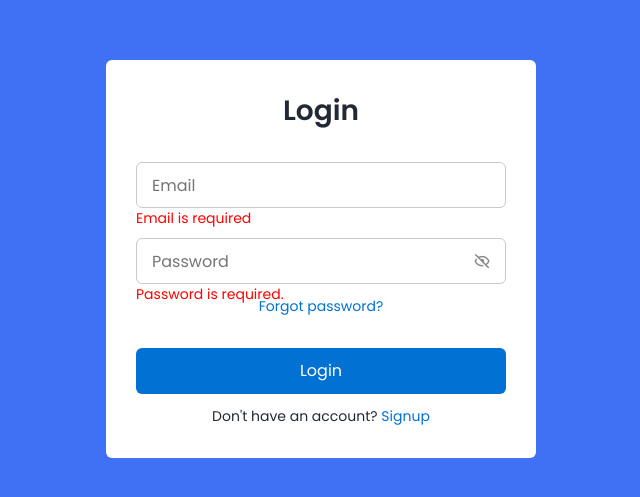
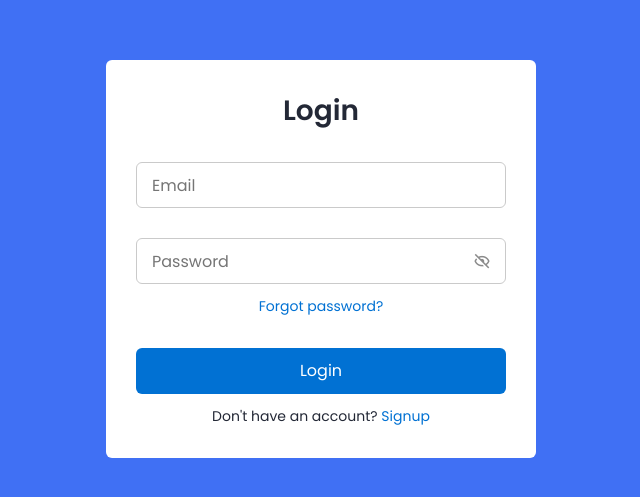
Before and after one commit to sureshpandiya/AngularLandingPage, an Angular app: page / in a window 1280 px wide. Shown: the part 141-638 px from the top of the page, without its empty margins (319-959 px from the left). Built offline with nearby package versions, Linux system fonts and the light colour scheme.

Commit message:
changes the validation error

```diff
--- a/src/app/component/authr/login/login.component.html
+++ b/src/app/component/authr/login/login.component.html
@@ -26,7 +26,7 @@
                     <i class="bx" [ngClass]="passwordFieldType === 'password' ? 'bx-hide eye-icon' : 'bx-show eye-icon'"
                         (click)="togglePasswordVisibility()">
                     </i>
-                    <div *ngIf="loginForm.get('password')?.errors || isSubmitted">
+                    <div *ngIf="loginForm.get('password')?.errors && isSubmitted">
                         <div *ngIf="loginForm.get('password')?.hasError('required')" class="error-message">
                             Password is required.
                         </div>
--- a/src/app/component/authr/login/login.component.ts
+++ b/src/app/component/authr/login/login.component.ts
@@ -22,7 +22,7 @@ export class LoginComponent implements OnInit {
     password: string
   } = { email: '', password: '' };
 
-  isSubmitted = true;
+  isSubmitted = false;
 
   constructor(private fb: FormBuilder, private router: Router ) {
   }
```
